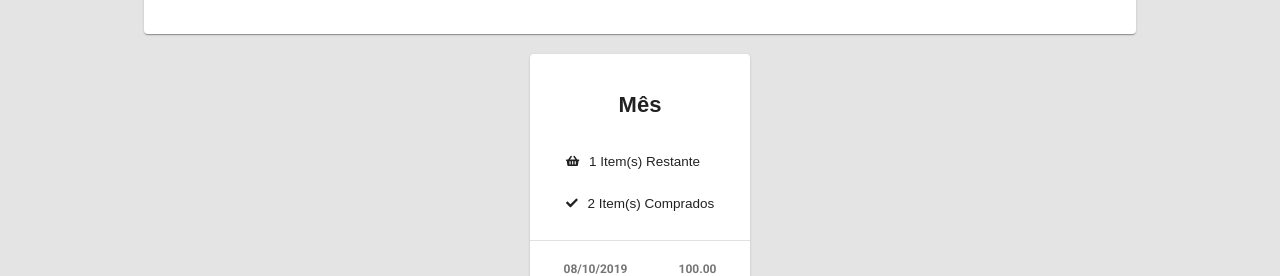
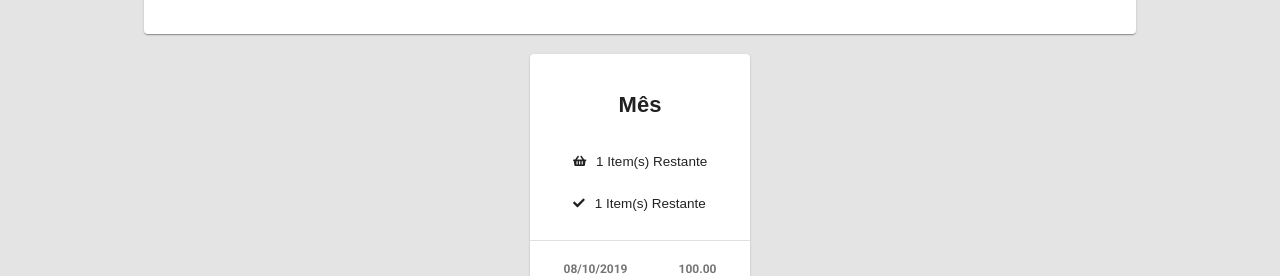
Before and after one commit to brenodev/lista_de_compras, a React (Create React App) app: page / in a window 1280 px wide. Shown: the part 157-433 px from the top of the page. Built offline with nearby package versions, Linux system fonts and the light colour scheme.

Commit message:
criado componentes List e NewList e refatorado Home

```diff
--- a/src/home/Home.css
+++ b/src/home/Home.css
@@ -7,34 +7,3 @@
 .new-list-container {
 	width: 80%;
 }
-
-.list-container {
-	width: 220px;
-	margin: 20px;
-}
-
-.list-card-body {
-	width: 100%;
-	text-align: center;
-	font-weight: 400;
-}
-
-.list-card-item {
-	display: flex;
-	align-items: center;
-	font-size: 13.5px;
-}
-
-.list-card-item svg {
-	margin-right: 10px;
-}
-
-.list-footer {
-	width: 100%;
-	display: flex;
-	justify-content: space-around;
-	align-items: center;
-	font-size: 12px;
-	font-weight: bolder;
-	color: #757575;
-}
--- a/src/home/Home.jsx
+++ b/src/home/Home.jsx
@@ -1,42 +1,13 @@
 import React from "react"
-import { FontAwesomeIcon} from "@fortawesome/react-fontawesome"
-import {faShoppingBasket, faCheck} from "@fortawesome/free-solid-svg-icons"
-
-
 import "./Home.css"
-import CustomCard from "../common/customCard"
+import NewList from "./newList/NewList"
+import List from "./list/List"
 
 const Home = props => {
   return (
     <div className="page-container">
-      <CustomCard containerClass="new-list-container">
-        <div>
-          <p className="title">Adicionar novas listas</p>
-        </div>
-      </CustomCard>
-      <CustomCard
-        containerClass="list-container"
-        footer={
-          <div className="list-footer">
-            <p>08/10/2019</p>
-            <p>100.00</p>
-          </div>
-        }>
-        <div>
-            <p className="title">Mês</p>
-            <div className="list-card-body">
-              <div className="list-card-item">
-                <FontAwesomeIcon icon={faShoppingBasket} size="sm"/>
-
-                <p>1 Item(s) Restante</p>
-              </div>
-              <div className="list-card-item">
-              <FontAwesomeIcon icon={faCheck} size="sm"/>
-                <p>2 Item(s) Comprados</p>
-              </div>
-            </div>
-          </div>
-      </CustomCard>
+      <NewList/>
+      <List/>
     </div>
   )
 }
--- /dev/null
+++ b/src/home/list/List.css
@@ -0,0 +1,30 @@
+.list-container {
+	width: 220px;
+	margin: 20px;
+}
+
+.list-card-body {
+	width: 100%;
+	text-align: center;
+	font-weight: 400;
+}
+
+.list-card-item {
+	display: flex;
+	align-items: center;
+	font-size: 13.5px;
+}
+
+.list-card-item svg {
+	margin-right: 10px;
+}
+
+.list-footer {
+	width: 100%;
+	display: flex;
+	justify-content: space-around;
+	align-items: center;
+	font-size: 12px;
+	font-weight: bolder;
+	color: #757575;
+}
--- /dev/null
+++ b/src/home/list/List.jsx
@@ -0,0 +1,24 @@
+import React from "react"
+import {faShoppingBasket, faCheck} from "@fortawesome/free-solid-svg-icons"
+import CustomCard from "../../common/customCard"
+import ListFooter from "./listFooter/ListFooter"
+import ListItem from "./listItem/ListItem"
+import "./List.css"
+
+const List = props => {
+  return (
+    <CustomCard
+        containerClass="list-container"
+        footer={ <ListFooter/> }>
+        <div>
+            <p className="title">Mês</p>
+            <div className="list-card-body">
+                <ListItem icon={faShoppingBasket} text="1 Item(s) Restante"/>
+                <ListItem icon={faCheck}  text="1 Item(s) Restante"/>
+              </div>
+            </div>
+      </CustomCard>
+  )
+}
+
+export default List
--- /dev/null
+++ b/src/home/list/listFooter/ListFooter.jsx
@@ -0,0 +1,12 @@
+import React from "react"
+
+const ListFooter = props => {
+  return (
+    <div className="list-footer">
+            <p>08/10/2019</p>
+            <p>100.00</p>
+          </div>
+  )
+}
+
+export default ListFooter
--- /dev/null
+++ b/src/home/list/listItem/ListItem.jsx
@@ -0,0 +1,14 @@
+import React from "react"
+import { FontAwesomeIcon} from "@fortawesome/react-fontawesome"
+
+const ListItem = props => {
+  return(
+    <div className="list-card-item">
+      <FontAwesomeIcon icon={props.icon} size="sm"/>
+      <p>{props.text}</p>
+    </div>
+  )
+}
+
+
+export default ListItem
--- /dev/null
+++ b/src/home/newList/NewList.jsx
@@ -0,0 +1,13 @@
+import React from 'react';
+import CustomCard from '../../common/customCard';
+
+const NewList = props => {
+  return (
+    <CustomCard containerClass="new-list-container">
+        <div>
+          <p className="title">Adicionar novas listas</p>
+        </div>
+      </CustomCard>
+  )
+}
+export default NewList
```
Also changed, not shown: src/list/index.js (deleted), src/list/list.css (deleted).
